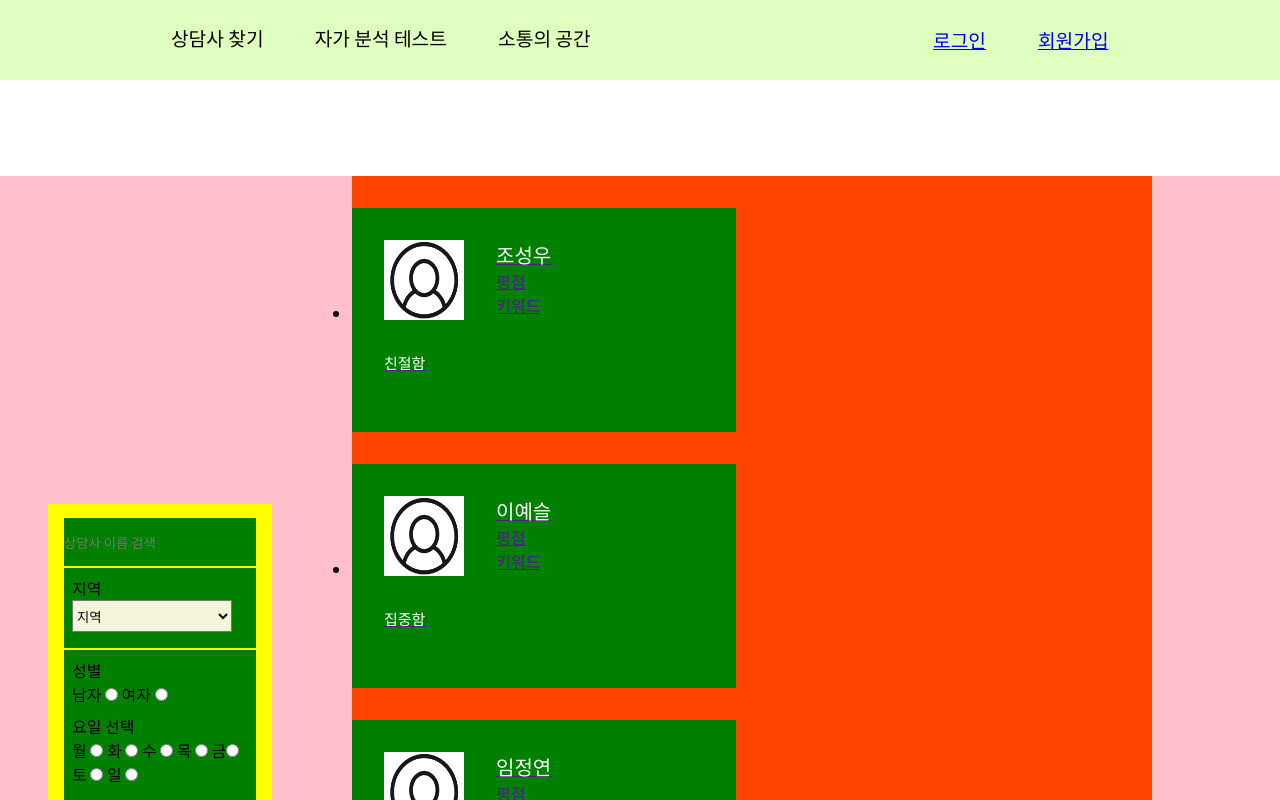
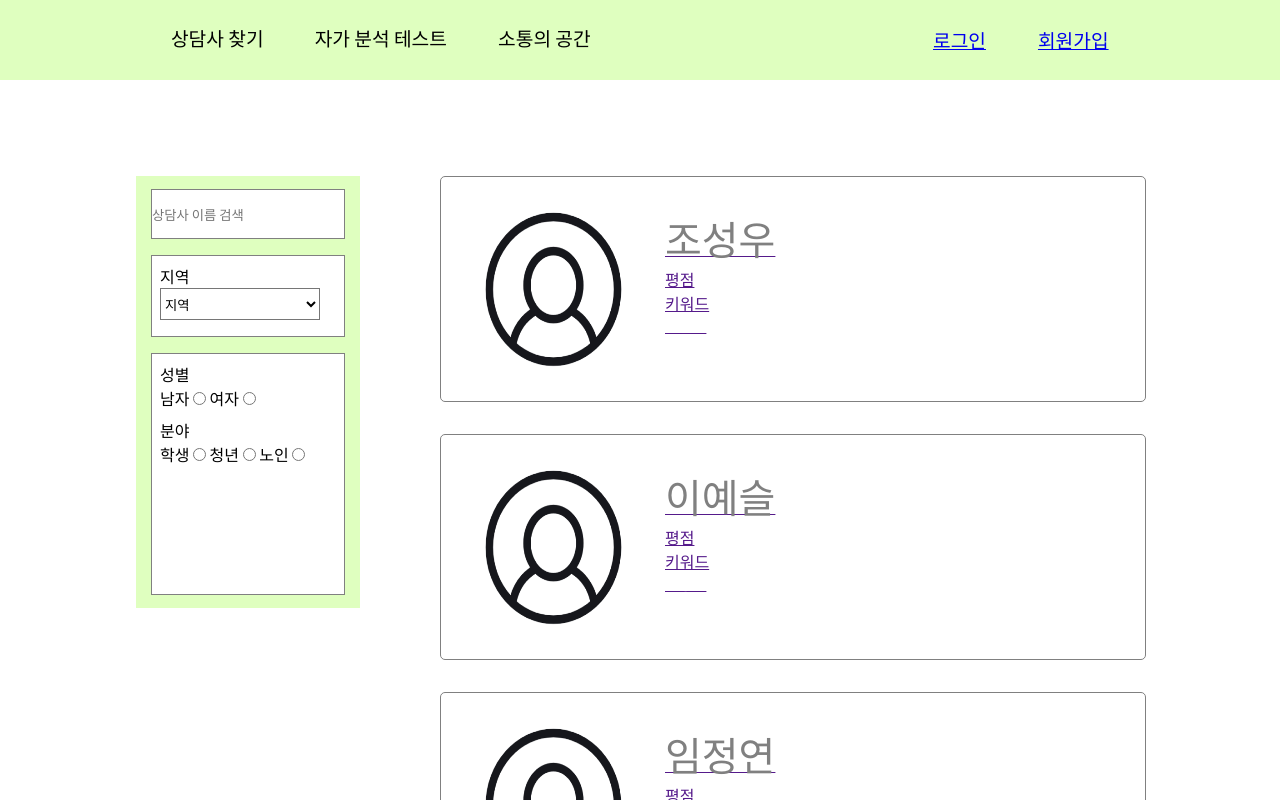
Before and after one commit to GDSC-SKHU/4Team-Solution-Fe, a Next.js app in the folder solution4/: page /conSearch in a window 1280 px wide. Shown: the top 800 px of the page. Built offline with nearby package versions, Linux system fonts and the light colour scheme.

Commit message:
styled: 상담사 목록 페이지

```diff
--- a/solution4/src/components/Consultant.tsx
+++ b/solution4/src/components/Consultant.tsx
@@ -18,8 +18,6 @@ const consultant: IConsultant[] = [
 function List() {
   return (
     <ConsultantBox>
-      {/* <ul>
-        <li> */}
       {consultant.map((each, index) => {
         return (
           <Consultant key={index}>
@@ -32,74 +30,67 @@ function List() {
                   <StyledSpan>{each.name}</StyledSpan>
                   <p>평점</p>
                   <p>키워드</p>
+                  <StyledP>{each.introduce}</StyledP>
                 </Styledinformation>
               </StyledGrid>
-              <StyledIntroduceWrap>
-                <StyledP>{each.introduce}</StyledP>
-              </StyledIntroduceWrap>
             </Link>
           </Consultant>
         );
       })}
-      {/* </li>
-      </ul> */}
     </ConsultantBox>
   );
 }
 
 export default List;
 
-const ConsultantBox = styled.ul`
-  padding-top: 2rem;
-  padding-bottom: 2rem;
+const ConsultantBox = styled.section`
   display: flex;
   flex-direction: column;
-  justify-content: center;
+
   gap: 2rem;
 
-  background-color: orangered;
-
-  width: 50rem;
+  width: 44rem;
   height: 100%;
 `;
 
-const Consultant = styled.li`
+const Consultant = styled.div`
   padding: 2rem;
-  width: 20rem;
+  width: 40rem;
   height: 10rem;
 
-  background-color: green;
+
+  border: solid 1px gray;
+
+  border-radius: 5px;
 `;
 
 const StyledGrid = styled.div`
   display: grid;
-  grid-template-columns: 5rem 15rem;
-  grid-template-rows: 5rem;
+  grid-template-columns: 10rem 30rem;
+  grid-template-rows: 10rem;
 `;
 
 const StyledImgWrap = styled.div`
-  width: 5rem;
-  height: 5rem;
+  width: 10rem;
+  height: 10rem;
 `;
 
 const StyledImg = styled.img`
-  width: 5rem;
-  height: 5rem;
+  width: 10rem;
+  height: 10rem;
+
+  border-radius: 50%;
 `;
+
 const Styledinformation = styled.div`
   padding-left: 2rem;
   width: 10rem;
   height: 5rem;
 `;
-const StyledIntroduceWrap = styled.div`
-  padding-top: 2rem;
-  width: 20rem;
-  height: 5rem;
-`;
 
 const StyledSpan = styled.span`
-  font-size: 20px;
-  color: white;
+  font-size: 2.5rem;
+  color: gray;
 `;
 
 const StyledP = styled.p`
--- a/solution4/src/pages/conSearch.tsx
+++ b/solution4/src/pages/conSearch.tsx
@@ -17,34 +17,20 @@ export default function Findpsy() {
           </SelectBox>
         </Location>
         <DetailBox>
-          <Sex>
+          <Gender>
             성별
             <br />
             <label htmlFor="term">남자 </label>
             <input type="radio"></input>
             <label htmlFor="term"> 여자 </label>
             <input type="radio"></input>
-          </Sex>
-          <Day>요일 선택</Day>
-          <label htmlFor="term">월 </label>
+          </Gender>
+          <Day>분야</Day>
+          <label htmlFor="term">학생 </label>
           <input type="radio"></input>
-          <label htmlFor="term"> 화 </label>
+          <label htmlFor="term"> 청년 </label>
           <input type="radio"></input>
-          <label htmlFor="term"> 수 </label>
-          <input type="radio"></input>
-          <label htmlFor="term"> 목 </label>
-          <input type="radio"></input>
-          <label htmlFor="term"> 금</label>
-          <input type="radio"></input>
-          <br />
-          <label htmlFor="term">토 </label>
-          <input type="radio"></input>
-          <label htmlFor="term"> 일 </label>
-          <input type="radio"></input>
-          <License>자격증</License>
-          <label htmlFor="term">2급 </label>
-          <input type="radio"></input>
-          <label htmlFor="term"> 1급 </label>
+          <label htmlFor="term"> 노인 </label>
           <input type="radio"></input>
         </DetailBox>
       </Condition>
@@ -56,65 +42,69 @@ export default function Findpsy() {
 
 const Container = styled.div`
   margin-top: 6rem;
+  margin-bottom: 2rem;
 
   display: flex;
   justify-content: center;
-  align-items: center;
-
-  background-color: pink;
-
-  gap: 5rem;
 `;
 
-const Condition = styled.div`
+const Condition = styled.aside`
+  margin-right: 5rem;
+
   display: flex;
   flex-direction: column;
   justify-content: center;
   align-items: center;
 
-  background-color: yellow;
+  background-color: #ccff99a0;
 
   width: 14rem;
-  height: 25rem;
+  height: 27rem;
 `;
 
 const Search = styled.input`
-  background-color: green;
+  margin-bottom: 1rem;
+
+  background-color: white;
+
   width: 12rem;
   height: 3rem;
 
-  border: solid 1px yellow;
+  border: solid 1px gray;
 `;
 
 const Location = styled.div`
+  margin-bottom: 1rem;
   padding: 0.5rem;
-  background-color: green;
+
+  background-color: white;
+
   width: 11rem;
   height: 4rem;
 
-  border: solid 1px yellow;
+  border: solid 1px gray;
 `;
 
 const SelectBox = styled.select`
-  background-color: beige;
-
+  background-color: white;
   width: 10rem;
   height: 2rem;
 `;
 const DetailBox = styled.div`
   padding: 0.5rem;
-  background-color: green;
+
+  background-color: white;
+
   width: 11rem;
   height: 14rem;
-  border: solid 1px yellow;
+  border: solid 1px gray;
 `;
 
-const Sex = styled.div``;
+const Gender = styled.div`
+  background-color: white;
+`;
 
 const Day = styled.div`
   padding-top: 0.5rem;
+  background-color: white;
 `;
-
-const License = styled.div`
-  padding-top: 0.5rem;
-`;
```
